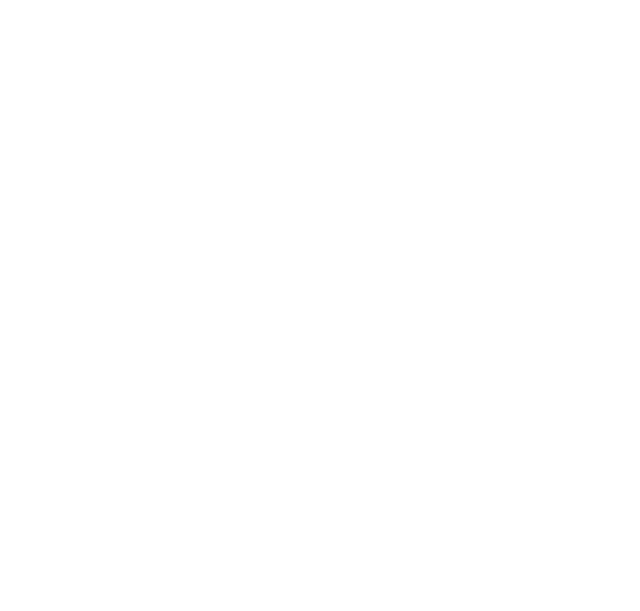
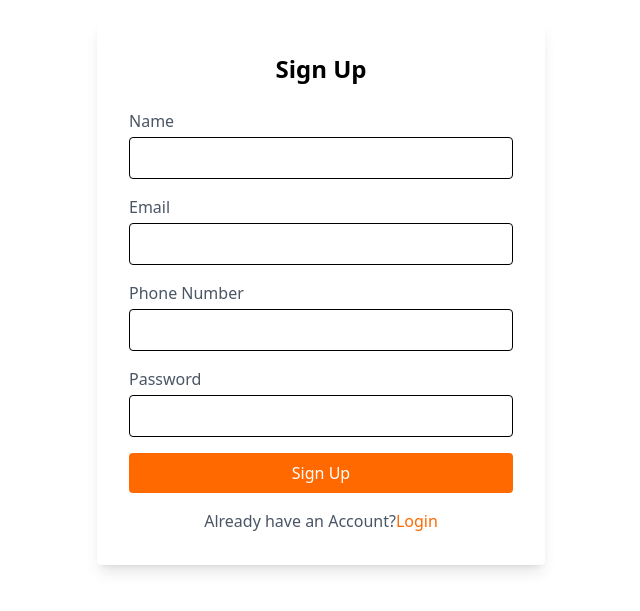
Before and after one commit to Aalok376/GharBata, a React (Vite) app in the folder frontend/: page /signup in a window 1280 px wide. Before the commit this address had no page. Shown: the part 107-718 px from the top of the page, without its empty margins (319-959 px from the left). Built offline with nearby package versions, Linux system fonts and the light colour scheme.

Commit message:
Signup page ma kei add garnu parxa bhane bhana

```diff
--- a/frontend/src/App.jsx
+++ b/frontend/src/App.jsx
@@ -1,12 +1,14 @@
 import React from 'react';
 import {BrowserRouter as Router,Routes,Route} from 'react-router-dom';
 import Login from './pages/Login';
+import Signup from './pages/Signup';
 
 function App(){
   return (
     <Router>
       <Routes>
-        <Route path='/' element={<Login/>}/>
+        <Route path='/login' element={<Login/>}/>
+        <Route path='/signup' element={<Signup/>}/>
 
       </Routes>
 
--- a/frontend/src/pages/Signup.jsx
+++ b/frontend/src/pages/Signup.jsx
@@ -0,0 +1,111 @@
+import React, { useState } from 'react'; //import react and the useState hook
+import { Link } from 'react-router-dom';
+
+// Signup component definition
+const Signup = () => {
+    // Define state to hold form input values
+    const[formData,setFormData]=useState({
+        name:'',
+        email:'',
+        password:'',
+        phoneNumber:''
+    });
+
+    //Update formData when input values change
+    const handleChange=(e)=>{
+
+        setFormData({
+            ...formData, // copy the existing data(name,password,email,phonenumber)
+            [e.target.name]: e.target.value //update the field that changed(email)
+        });
+    };
+
+    // handle form submission
+    const handleSubmit=(e)=>{
+        e.preventDefault(); // prevent default form submission behaviour
+        console.log('Form submitted:',formData);
+    };
+  return (
+    // Full screen container with center alignment
+ <div className='flex justify-center items-center min-h-screen bg-light '>
+    {/*SignUp form container*/}
+    <div className='bg-white p-8 rounded shadow-lg w-full max-w-md border-gray-200'>
+        {/*Heading*/}
+        <h2 className='text-2xl font-bold mb-6 text-center '>Sign Up</h2>
+        {/*Signup form*/}
+        <form onSubmit={handleSubmit} className='space-y-4'>
+            {/*Name input field*/}
+            <div>
+                <label htmlFor='name' className='block mb-1 text-gray-600'>Name</label>
+                <input
+                type="text"
+                id="name"
+                name="name"
+                className='w-full p-2 border rounded text-bold'
+                value={formData.name} //Keeps the input value in sync with state
+                onChange={handleChange} //Updates the state when user types
+                required
+                />
+            </div>
+            {/*Email input field*/}
+            <div>
+                <label htmlFor='email' className='block mb-1 text-gray-600 '>Email</label>
+                <input
+                type="email"
+                id="email"
+                name="email"
+                className='w-full p-2 border rounded '
+                value={formData.email}
+                onChange={handleChange}
+                required
+                />
+            </div>
+            {/*Phone Number input field*/}
+            <div>
+                <label htmlFor='phoneNumber' className='block mb-1 text-gray-600'>Phone Number</label>
+                <input
+                type="text"
+                id="phoneNumber"
+                name="phoneNumber"
+                className='w-full p-2 border rounded '
+                value={formData.phoneNumber}
+                onChange={handleChange}
+                required
+                pattern='\d{10}' // ensures exactly 10 digits
+                title='Phone Number must be exactly 10 digits'
+                />
+
+            </div>
+
+            {/*Password input field*/}
+            <div>
+                <label htmlFor='password' className='block mb-1 text-gray-600'>Password</label>
+                <input
+                type="password"
+                id="password"
+                name="password"
+                className='w-full p-2 border rounded'
+                value={formData.password}
+                onChange={handleChange}
+                required
+                />
+            </div>
+            {/*Submit button*/}
+            <button
+            type="submit"
+            className='w-full bg-orange-500 hover:bg-orange-800 text-white p-2 rounded'>
+                Sign Up
+            </button>
+
+        </form>
+        {/*Link to login page*/}
+        <p className='mt-4 text-center text-gray-600 '>
+            Already have an Account?
+            <Link to="/login" className='text-orange-500 hover:underline'>Login</Link>
+        </p>
+    </div>
+ </div>
+  );
+};
+
+export default Signup; // export the component for use in other files
```
